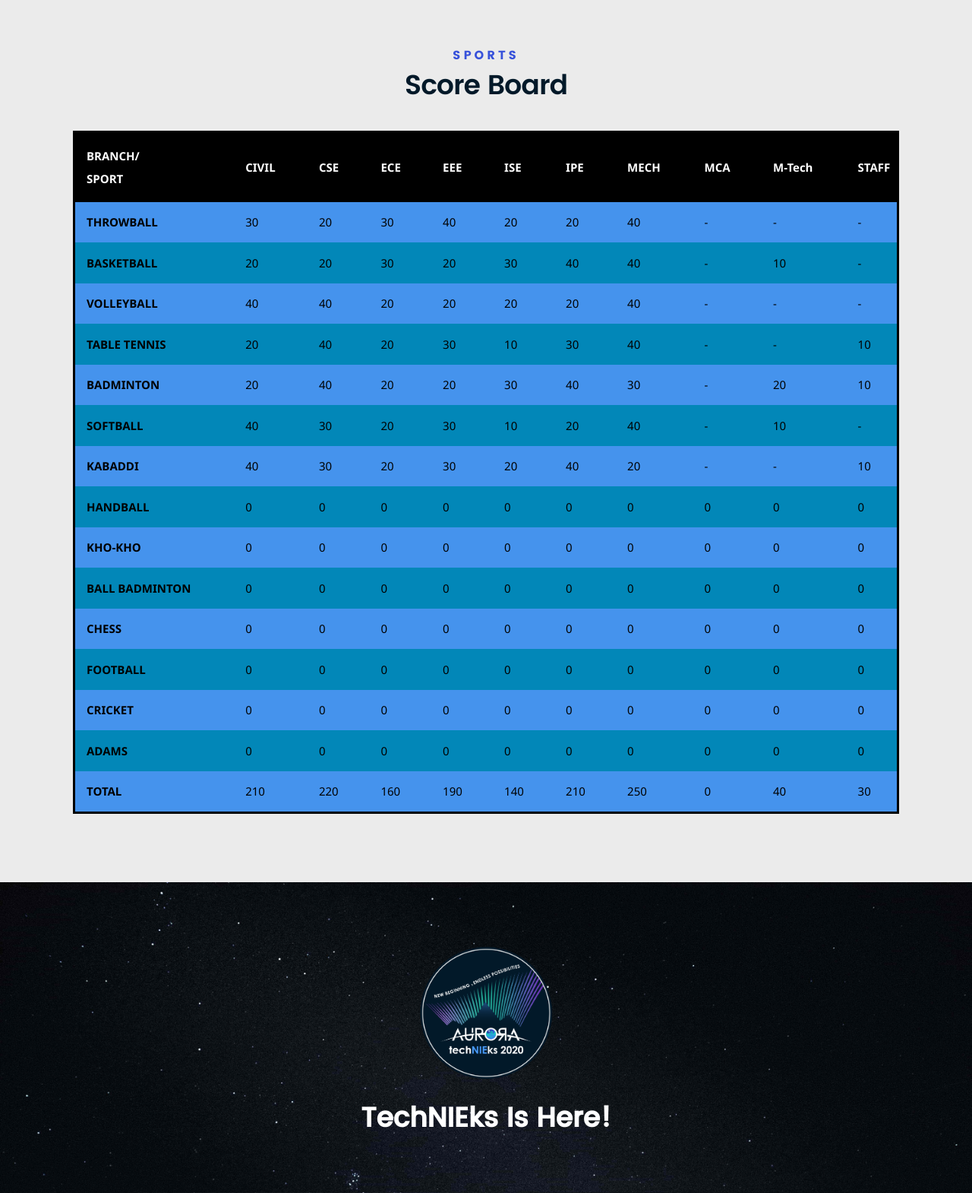
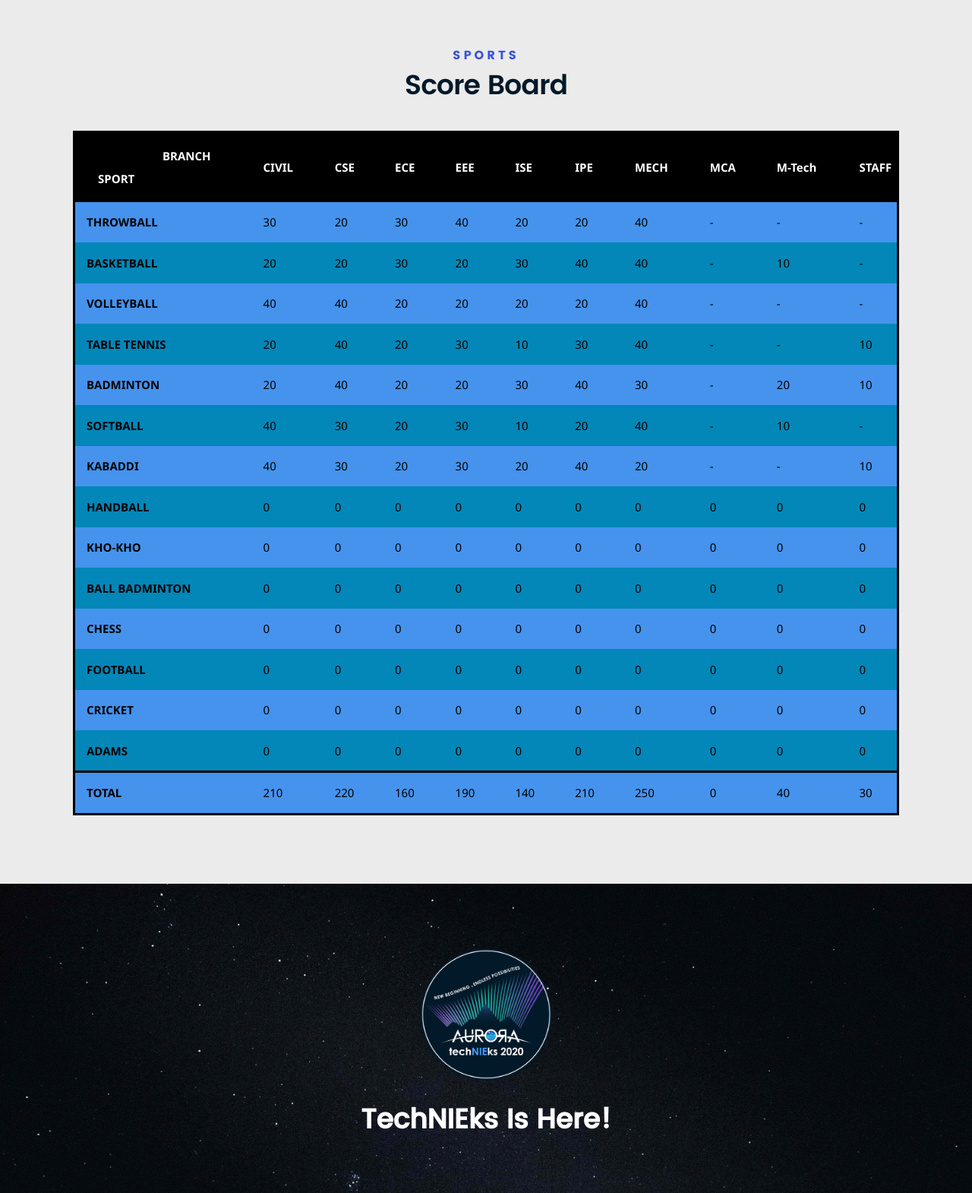
Before and after one commit to Technieks-2020/website, a Flask app: page / in a window 1280 px wide. Shown: the part 3506-5076 px from the top of the page at 76% size. Run offline with Flask 2, Linux system fonts and the light colour scheme; some libraries are stand-ins or nearby versions.

Commit message:
scoreboard TOTAL border added

```diff
--- a/static/css/main.css
+++ b/static/css/main.css
@@ -354,6 +354,9 @@ th {
 	color: #313131;
 	font-family: "poppins-bold", sans-serif;
 }
+#totalBorder{
+	border-top: 3px solid black;
+  }
 td {
 	line-height: 1.5;
 }
--- a/static/css/table.css
+++ b/static/css/table.css
@@ -9,6 +9,12 @@
   color:#A7A1AE;
 }
 
+#branchSpace{
+  margin-left: 100px;
+}
+#sportSpace{
+  margin-left: 15px;
+}
 
 .container th  {
 
--- a/templates/index.html
+++ b/templates/index.html
@@ -244,7 +244,7 @@
 <table class="container">
 	<thead>
 		<tr>
-			<th>BRANCH/<br>SPORT</th>
+			<th><span id="branchSpace">BRANCH</span><br><span id="sportSpace">SPORT</span></th>
 			<th>CIVIL</th>
 			<th>CSE</th>
 			<th>ECE</th>
@@ -441,7 +441,7 @@
 			<td>0</th>
 			<td>0</td>
 		</tr>
-		<tr>
+		<tr id="totalBorder">
 			<td>TOTAL</td>
 			<td>210</td>
 			<td>220</td>
```
